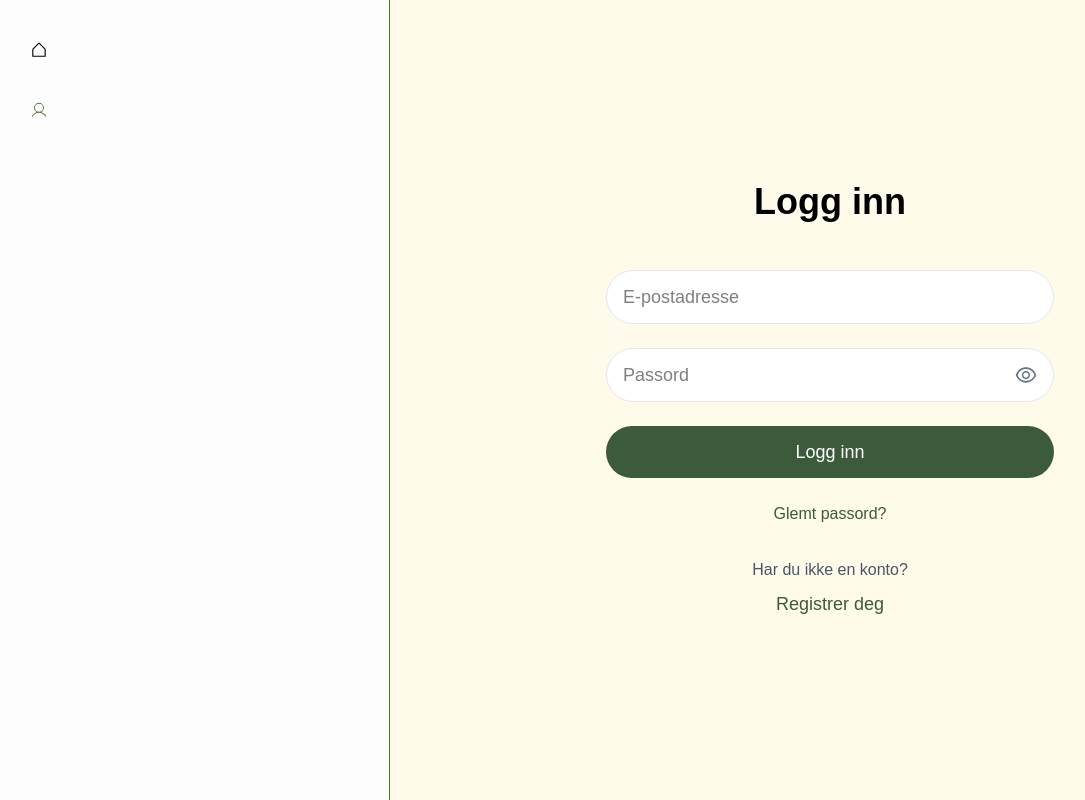
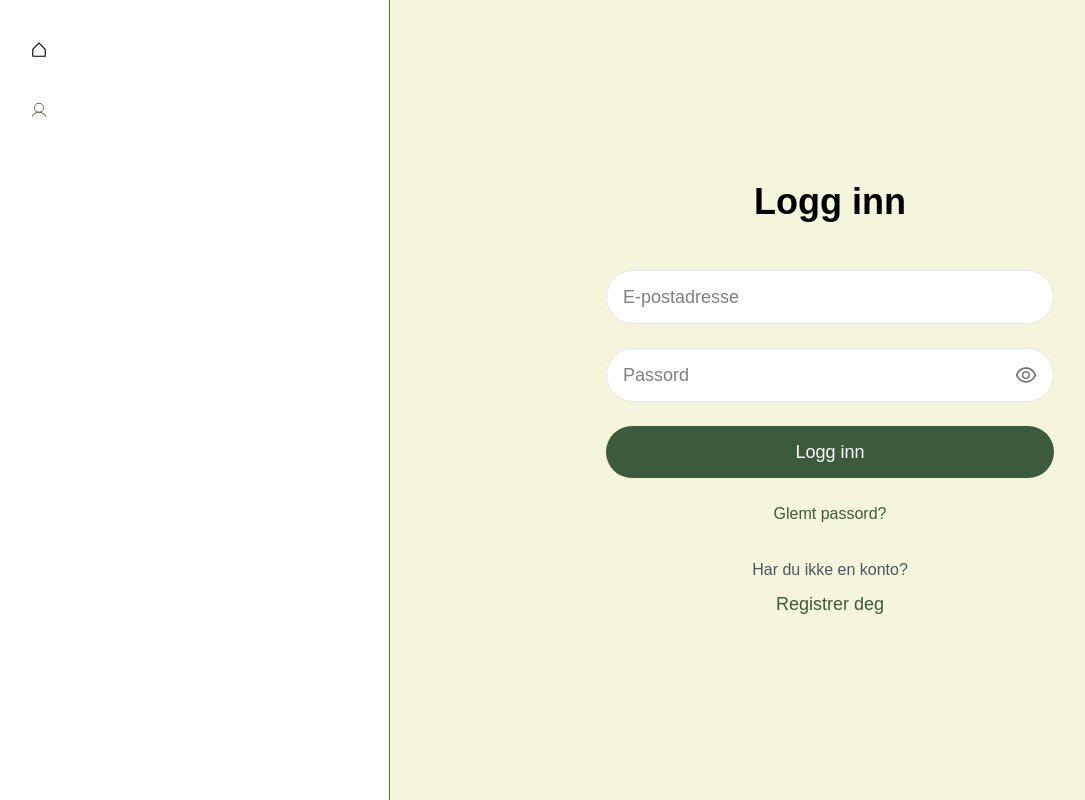
Before and after one commit to Delekat-gruppeprosjekt/delekat, a React (Vite) app: page /login in a window 1280 px wide. Shown: the whole page, without its empty margins (10-1095 px from the left). Built offline with nearby package versions, Linux system fonts and the light colour scheme; no server answers.

Commit message:
background update

```diff
--- a/src/pages/login/Login.jsx
+++ b/src/pages/login/Login.jsx
@@ -2,7 +2,7 @@
 
 const Login = () => {
   return (
-    <div className="min-h-screen bg-[#FFFBEB] flex flex-col items-center justify-center p-6">
+    <div className="min-h-screen bg-BGcolor flex flex-col items-center justify-center p-6">
       <h1 className="text-4xl font-semibold mb-12">Logg inn</h1>
       <LoginComponent />
     </div>
--- a/src/pages/signup2/Signup2.jsx
+++ b/src/pages/signup2/Signup2.jsx
@@ -164,7 +164,7 @@
     }
 
     return (
-        <div id="signup-container" className="min-h-screen bg-[#FFFBEB] flex flex-col items-center justify-center p-6">
+        <div id="signup-container" className="min-h-screen bg-BGcolor flex flex-col items-center justify-center p-6">
             <h1 className="text-4xl font-semibold mb-12">Registrer deg</h1>
             <div className="w-full max-w-md">
                 {errorMessage && (
```
